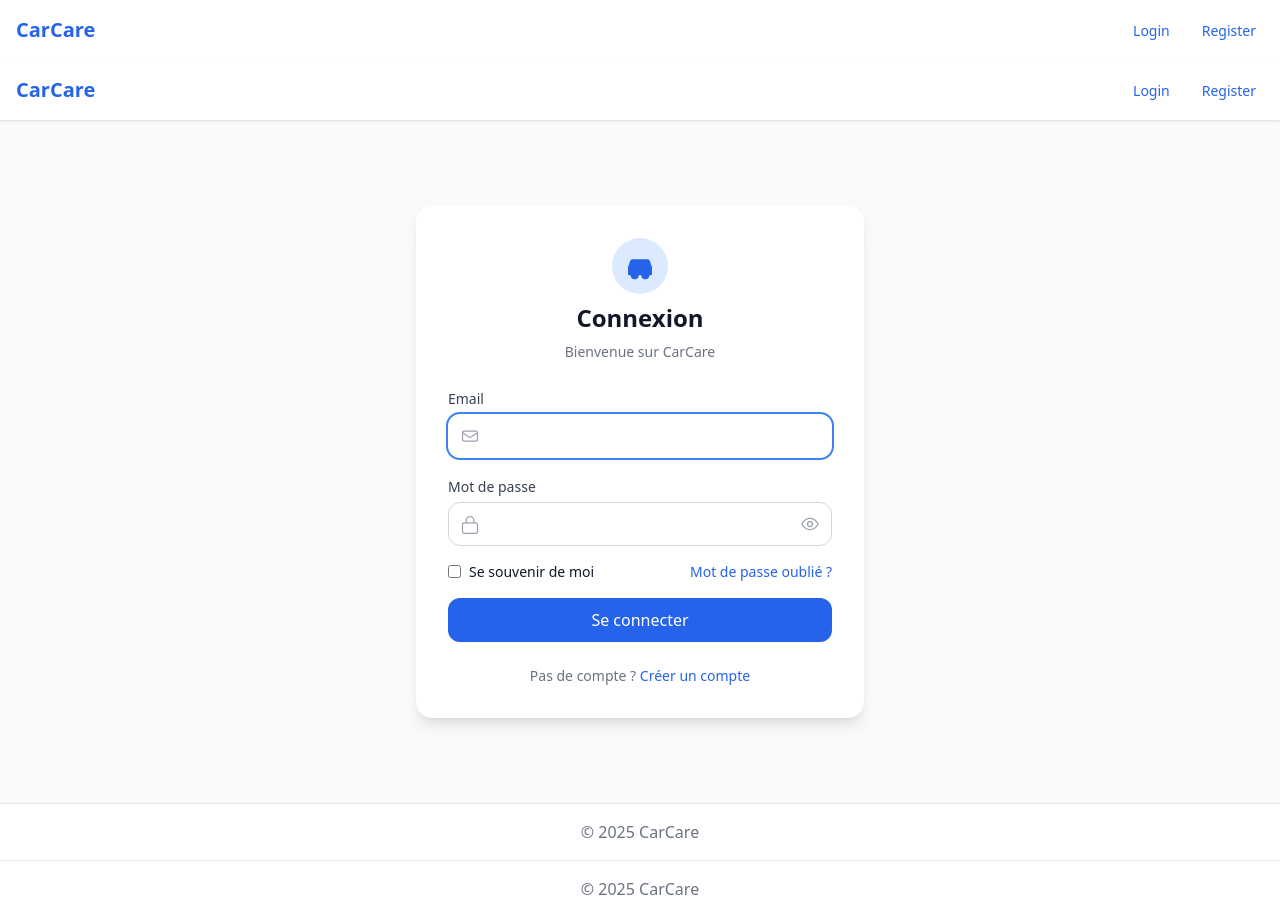
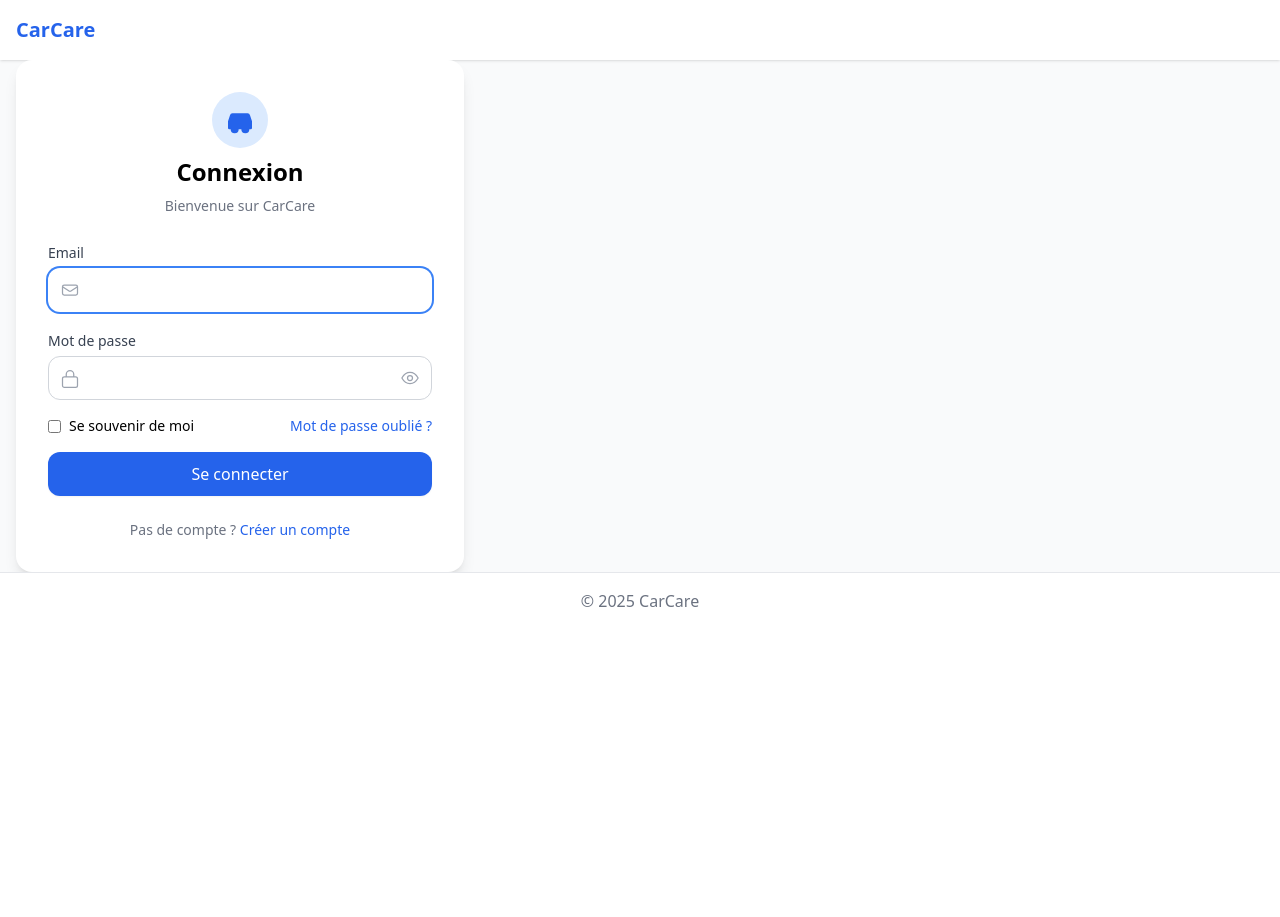
Before and after one commit to MystereFire/carcare, a React (Vite) app in the folder frontend/: page /login in a window 1280 px wide. After the commit the page ends 800 px from the top, so only its background shows below. Built offline with nearby package versions, Linux system fonts and the light colour scheme.

Commit message:
refactor: add layouts for auth and app pages

```diff
--- a/frontend/src/App.jsx
+++ b/frontend/src/App.jsx
@@ -3,8 +3,6 @@ import { BrowserRouter as Router, Routes, Route } from 'react-router-dom';
 import Register from './pages/Register';
 import Login from './pages/Login';
 import Dashboard from './pages/Dashboard';
-import Navbar from './components/Navbar';
-import Footer from './components/Footer';
 import ProtectedRoute from './components/ProtectedRoute';
 import AddVehicle from './pages/AddVehicle';
 import EditVehicle from './pages/EditVehicle';
@@ -14,58 +12,31 @@ import VehicleExpenses from './pages/VehicleExpenses';
 import Profile from './pages/Profile';
 import CompareVehicles from './pages/CompareVehicles';
 import MaintenancePage from './pages/MaintenancePage';
+import AppLayout from './layouts/AppLayout';
+import AuthLayout from './layouts/AuthLayout';
 
 
 
 function App() {
   return (
     <Router>
-      <div className="min-h-screen flex flex-col bg-gray-100 text-gray-900">
-        <Navbar />
-        <main className="flex-grow">
-          <Routes>
-            <Route
-              path="/"
-              element={<ProtectedRoute><Dashboard /></ProtectedRoute>}
-            />
-            <Route
-              path="/add-vehicle"
-              element={<ProtectedRoute><AddVehicle /></ProtectedRoute>}
-            />
-            <Route
-              path="/vehicle/:id"
-              element={<ProtectedRoute><VehicleDetails /></ProtectedRoute>}
-            />
-            <Route
-              path="/vehicle/:id/edit"
-              element={<ProtectedRoute><EditVehicle /></ProtectedRoute>}
-            />
-            <Route
-              path="/vehicle/:id/add-expense"
-              element={<ProtectedRoute><AddExpense /></ProtectedRoute>}
-            />
-            <Route
-              path="/vehicle/:id/expenses"
-              element={<ProtectedRoute><VehicleExpenses /></ProtectedRoute>}
-            />
-            <Route
-              path="/vehicle/:id/maintenance"
-              element={<ProtectedRoute><MaintenancePage /></ProtectedRoute>}
-            />
-            <Route
-              path="/compare"
-              element={<ProtectedRoute><CompareVehicles /></ProtectedRoute>}
-            />
-            <Route
-              path="/profile"
-              element={<ProtectedRoute><Profile /></ProtectedRoute>}
-            />
-            <Route path="/register" element={<Register />} />
-            <Route path="/login" element={<Login />} />
-          </Routes>
-        </main>
-        <Footer />
-      </div>
+      <Routes>
+        <Route element={<ProtectedRoute><AppLayout /></ProtectedRoute>}>
+          <Route path="/" element={<Dashboard />} />
+          <Route path="/add-vehicle" element={<AddVehicle />} />
+          <Route path="/vehicle/:id" element={<VehicleDetails />} />
+          <Route path="/vehicle/:id/edit" element={<EditVehicle />} />
+          <Route path="/vehicle/:id/add-expense" element={<AddExpense />} />
+          <Route path="/vehicle/:id/expenses" element={<VehicleExpenses />} />
+          <Route path="/vehicle/:id/maintenance" element={<MaintenancePage />} />
+          <Route path="/compare" element={<CompareVehicles />} />
+          <Route path="/profile" element={<Profile />} />
+        </Route>
+        <Route element={<AuthLayout />}>
+          <Route path="/login" element={<Login />} />
+          <Route path="/register" element={<Register />} />
+        </Route>
+      </Routes>
     </Router>
   );
 }
--- /dev/null
+++ b/frontend/src/components/Header.tsx
@@ -0,0 +1,53 @@
+import React from 'react';
+import { Link, useNavigate } from 'react-router-dom';
+
+interface HeaderProps {
+  variant?: 'default' | 'minimal';
+}
+
+export default function Header({ variant = 'default' }: HeaderProps) {
+  const token = localStorage.getItem('token');
+  const navigate = useNavigate();
+
+  const handleLogout = () => {
+    localStorage.removeItem('token');
+    navigate('/login');
+  };
+
+  return (
+    <nav className="bg-white shadow p-4 flex justify-between items-center">
+      <Link to="/" className="text-xl font-bold text-blue-600">CarCare</Link>
+      {variant !== 'minimal' && (
+        <div className="space-x-4">
+          {!token ? (
+            <>
+              <Link
+                to="/login"
+                className="text-sm text-blue-600 px-2 py-1 rounded hover:underline focus-visible:ring-2 focus-visible:ring-blue-500"
+              >
+                Login
+              </Link>
+              <Link
+                to="/register"
+                className="text-sm text-blue-600 px-2 py-1 rounded hover:underline focus-visible:ring-2 focus-visible:ring-blue-500"
+              >
+                Register
+              </Link>
+            </>
+          ) : (
+            <>
+              <Link to="/compare" className="text-blue-500 hover:underline">Comparer</Link>
+              <Link to="/profile" className="text-blue-500 hover:underline">Profil</Link>
+              <button
+                onClick={handleLogout}
+                className="text-red-500 hover:underline"
+              >
+                Déconnexion
+              </button>
+            </>
+          )}
+        </div>
+      )}
+    </nav>
+  );
+}
--- a/frontend/src/components/Navbar.jsx
+++ /dev/null
@@ -1,47 +0,0 @@
-import React from 'react';
-import { Link, useNavigate } from 'react-router-dom';
-
-export default function Navbar() {
-  const token = localStorage.getItem('token');
-  const navigate = useNavigate();
-
-  const handleLogout = () => {
-    localStorage.removeItem('token');
-    navigate('/login');
-  };
-
-  return (
-    <nav className="bg-white shadow p-4 flex justify-between items-center">
-      <Link to="/" className="text-xl font-bold text-blue-600">CarCare</Link>
-      <div className="space-x-4">
-        {!token ? (
-          <>
-            <Link
-              to="/login"
-              className="text-sm text-blue-600 px-2 py-1 rounded hover:underline focus-visible:ring-2 focus-visible:ring-blue-500"
-            >
-              Login
-            </Link>
-            <Link
-              to="/register"
-              className="text-sm text-blue-600 px-2 py-1 rounded hover:underline focus-visible:ring-2 focus-visible:ring-blue-500"
-            >
-              Register
-            </Link>
-          </>
-        ) : (
-          <>
-            <Link to="/compare" className="text-blue-500 hover:underline">Comparer</Link>
-            <Link to="/profile" className="text-blue-500 hover:underline">Profil</Link>
-            <button
-              onClick={handleLogout}
-              className="text-red-500 hover:underline"
-            >
-              Déconnexion
-            </button>
-          </>
-        )}
-      </div>
-    </nav>
-  );
-}
--- /dev/null
+++ b/frontend/src/layouts/AppLayout.tsx
@@ -0,0 +1,16 @@
+import React from 'react';
+import { Outlet } from 'react-router-dom';
+import Header from '../components/Header';
+import Footer from '../components/Footer';
+
+export default function AppLayout() {
+  return (
+    <div className="min-h-dvh flex flex-col">
+      <Header />
+      <main className="flex-1">
+        <Outlet />
+      </main>
+      <Footer />
+    </div>
+  );
+}
--- /dev/null
+++ b/frontend/src/layouts/AuthLayout.tsx
@@ -0,0 +1,16 @@
+import React from 'react';
+import { Outlet } from 'react-router-dom';
+import Header from '../components/Header';
+import Footer from '../components/Footer';
+
+export default function AuthLayout() {
+  return (
+    <div className="min-h-dvh flex flex-col bg-gray-50">
+      <Header variant="minimal" />
+      <main className="flex-1 grid place-items-center px-4 py-8">
+        <Outlet />
+      </main>
+      <Footer />
+    </div>
+  );
+}
--- a/frontend/src/pages/Login.jsx
+++ b/frontend/src/pages/Login.jsx
@@ -2,8 +2,6 @@ import React, { useState } from 'react';
 import api from '../../src/api';
 import { Link, useNavigate } from 'react-router-dom';
 import PageTransition from '../components/PageTransition';
-import Navbar from '../components/Navbar';
-import Footer from '../components/Footer';
 
 export default function Login() {
   const [form, setForm] = useState({ email: '', password: '' });
@@ -32,10 +30,7 @@ export default function Login() {
 
   return (
     <PageTransition>
-      <div className="min-h-dvh flex flex-col bg-gray-50">
-        <Navbar />
-        <main className="flex-1 grid place-items-center px-4 py-8 overflow-y-auto">
-          <div className="max-w-md w-full bg-white rounded-2xl shadow-lg p-6 md:p-8 space-y-6">
+      <div className="max-w-md w-full bg-white rounded-2xl shadow-lg p-6 md:p-8 space-y-6">
             <div className="text-center space-y-2">
               <div className="flex justify-center">
                 <div className="p-3 bg-blue-100 rounded-full">
@@ -224,9 +219,6 @@ export default function Login() {
               Créer un compte
             </Link>
           </p>
-        </div>
-        </main>
-        <Footer className="mt-auto" />
       </div>
     </PageTransition>
   );
--- a/frontend/src/pages/Register.jsx
+++ b/frontend/src/pages/Register.jsx
@@ -2,8 +2,6 @@ import React, { useState } from 'react';
 import api from '../../src/api';
 import { Link } from 'react-router-dom';
 import PageTransition from '../components/PageTransition';
-import Navbar from '../components/Navbar';
-import Footer from '../components/Footer';
 
 export default function Register() {
   const [form, setForm] = useState({ name: '', email: '', password: '', terms: false });
@@ -67,10 +65,7 @@ export default function Register() {
 
   return (
     <PageTransition>
-      <div className="min-h-dvh flex flex-col bg-gray-50">
-        <Navbar />
-        <main className="flex-1 grid place-items-center px-4 py-8 overflow-y-auto">
-          <div className="max-w-md w-full bg-white rounded-2xl shadow-lg p-6 md:p-8 space-y-6">
+      <div className="max-w-md w-full bg-white rounded-2xl shadow-lg p-6 md:p-8 space-y-6">
             <div className="text-center space-y-2">
               <div className="flex justify-center">
                 <div className="p-3 bg-blue-100 rounded-full">
@@ -307,9 +302,6 @@ export default function Register() {
                 Connectez-vous
               </Link>
             </p>
-          </div>
-        </main>
-        <Footer className="mt-auto" />
       </div>
     </PageTransition>
   );
```
